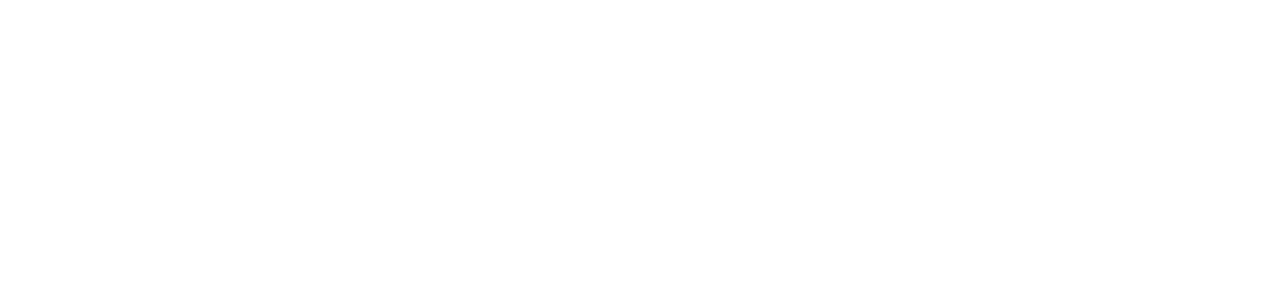
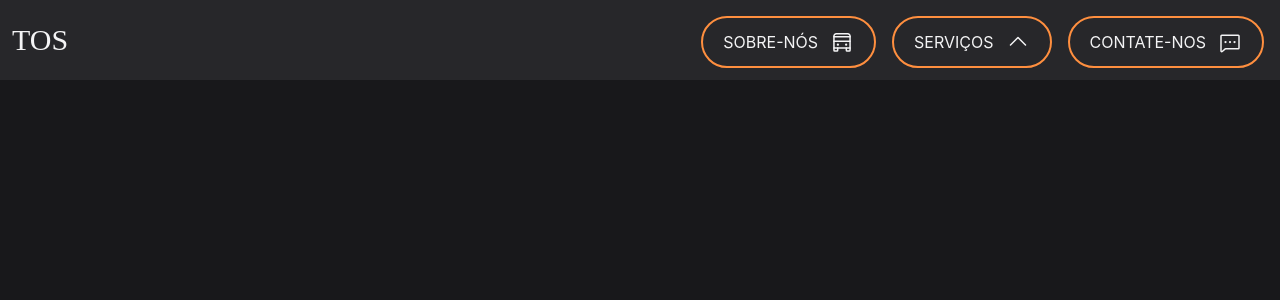
Before and after one commit to Gabriel-M2/TOS, a React (Vite) app: page / in a window 1280 px wide. Shown: the top 300 px of the page. Built offline with nearby package versions, Linux system fonts and the light colour scheme.

Commit message:
Adicionado componentes à NavBar

```diff
--- a/index.html
+++ b/index.html
@@ -7,7 +7,9 @@
     <title>Vite App</title>
   </head>
   <body>
+
     <div id="root"></div>
     <script type="module" src="/src/main.tsx"></script>
+
   </body>
 </html>
--- a/package.json
+++ b/package.json
@@ -9,6 +9,7 @@
   },
   "dependencies": {
     "@headlessui/react": "^1.6.1",
+    "phosphor-react": "^1.4.1",
     "react": "^18.0.0",
     "react-dom": "^18.0.0"
   },
--- /dev/null
+++ b/postcss.config.js
@@ -0,0 +1,6 @@
+module.exports = {
+  plugins: {
+    tailwindcss: {},
+    autoprefixer: {},
+  },
+}
--- a/src/App.css
+++ b/src/App.css
@@ -0,0 +1,42 @@
+.App {
+    text-align: center;
+  }
+
+  .App-logo {
+    height: 40vmin;
+    pointer-events: none;
+  }
+
+  @media (prefers-reduced-motion: no-preference) {
+    .App-logo {
+      animation: App-logo-spin infinite 20s linear;
+    }
+  }
+
+  .App-header {
+    background-color: #282c34;
+    min-height: 100vh;
+    display: flex;
+    flex-direction: column;
+    align-items: center;
+    justify-content: center;
+    font-size: calc(10px + 2vmin);
+    color: white;
+  }
+
+  .App-link {
+    color: #61dafb;
+  }
+
+  @keyframes App-logo-spin {
+    from {
+      transform: rotate(0deg);
+    }
+    to {
+      transform: rotate(360deg);
+    }
+  }
+
+  button {
+    font-size: calc(10px + 2vmin);
+  }
--- a/src/App.tsx
+++ b/src/App.tsx
@@ -1,9 +1,10 @@
 import { useState } from 'react'
-import './App.css'
 import { NavBar } from './Components/NavBar'
 
 function App() {
+  return (
   <NavBar />
+  )
 }
 
 export default App
--- /dev/null
+++ b/src/Components/Links.tsx
@@ -0,0 +1,28 @@
+import { Bus, CaretUp, ChatDots, List, MapPin } from "phosphor-react";
+import { Popover } from '@headlessui/react'
+
+
+export function Links() {
+
+    return (
+
+
+        <div id="links" className="hidden sm:flex ">
+                <span className="flex m-2 items-center  p-3  px-5 rounded-full group hover:bg-orange-500 transition-all ease-in-out delay-150  cursor-pointer border-2 border-orange-500">
+                    SOBRE-NÓS <Bus className="w-6 h-6 ml-3" />
+
+                </span>
+                <span className="flex m-2 items-center px-5 rounded-full hover:bg-orange-500 transition-all ease-in-out delay-150  cursor-pointer border-2 border-orange-500">
+                    SERVIÇOS <CaretUp  className="w-6 h-6 ml-3 hover:rotate-180 hover:transition-all ease-in-out delay-150" />
+
+                </span>
+                <span className="flex m-2  items-center px-5 rounded-full hover:bg-orange-500 transition-all ease-in-out delay-150  cursor-pointer border-2 border-orange-500">
+                    CONTATE-NOS <ChatDots className="w-6 h-6 ml-3" />
+
+                </span>
+
+            </div>
+
+    )
+
+}
--- a/src/Components/NavBar.tsx
+++ b/src/Components/NavBar.tsx
@@ -1,9 +1,41 @@
+import { Bus, CaretUp, ChatDots, List, MapPin } from "phosphor-react";
+import { Popover } from '@headlessui/react'
+import { Links } from "./Links";
+
+
 export function NavBar() {
     return (
-        <>
-        <div className="nav">
+        <div>
+        <nav className="bg-zinc-800 w-screen flex h-20 items-center   text-zinc-100 ">
+            {/* <List className="w-10 h-8 cursor-pointer" color="white"  /> */}
+
+            <span className="text-zinc-100 flex items-center font-poppins text-3xl  py-4 px-3 ">TOS</span>
+
+            <div className="absolute top-2 right-2">
+                <Links />
+            </div>
+
+            <div className="sm:hidden flex items-center">
+
+                <Popover className="flex-col">
+                    <Popover.Panel className="bg-zinc-800 ">
+                        <Links />
+                    </Popover.Panel>
+
+                    <Popover.Button className="absolute top-5  right-2">
+                        <List className= "w-10 h-10"/>
+                    </Popover.Button>
+                </Popover>
+
+            </div>
+
+
+        </nav>
+
+
+
+
 
         </div>
-        </>
     )
 }
--- /dev/null
+++ b/src/global.css
@@ -0,0 +1,11 @@
+@tailwind base;
+@tailwind components;
+@tailwind utilities;
+
+body, html{
+    @apply w-screen h-screen m-0 bg-zinc-900
+}
+
+nav{
+    /* @apply flex  */
+}
--- a/src/main.tsx
+++ b/src/main.tsx
@@ -2,6 +2,7 @@
 import ReactDOM from 'react-dom/client'
 import App from './App'
 import './index.css'
+import './global.css'
 
 ReactDOM.createRoot(document.getElementById('root')!).render(
   <React.StrictMode>
--- a/tailwind.config.js
+++ b/tailwind.config.js
@@ -1,7 +1,17 @@
 module.exports = {
-  content: ["./src/**/*.{tsx}"],
+  content: ["./src/**/*.tsx"],
   theme: {
-    extend: {},
+    extend: {
+      colors:{
+        orange:{
+          500: '#FF8F3F'
+        }
+      },
+      fontFamily:{
+        'poppins':['Poppins'],
+        'roboto':['Roboto']
+      }
+    },
   },
   plugins: [],
 }
```
Also changed, not shown: src/Components/CssNaveBar.css (added), 1 other file (tests, documents, lock files or other folders).
